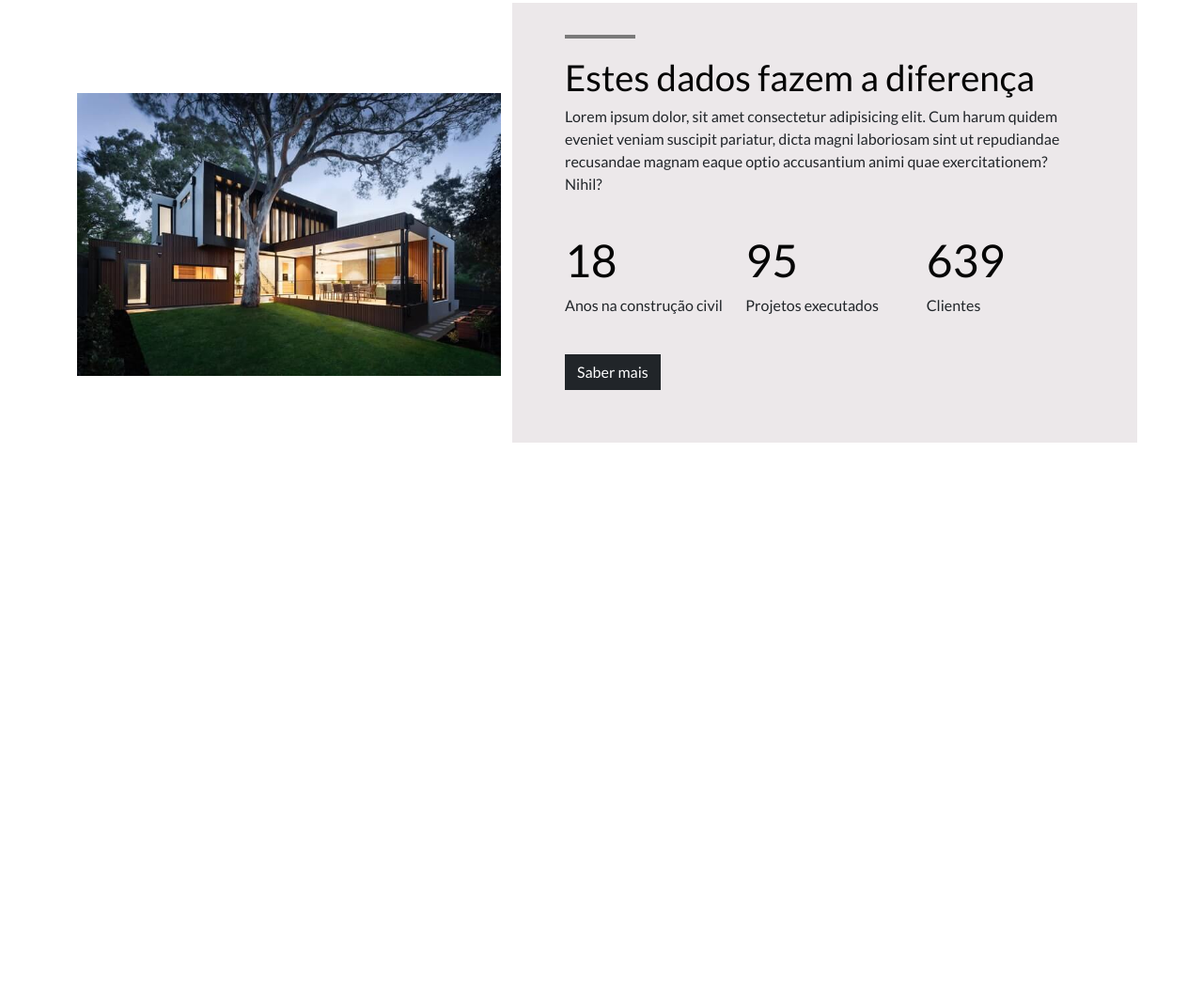
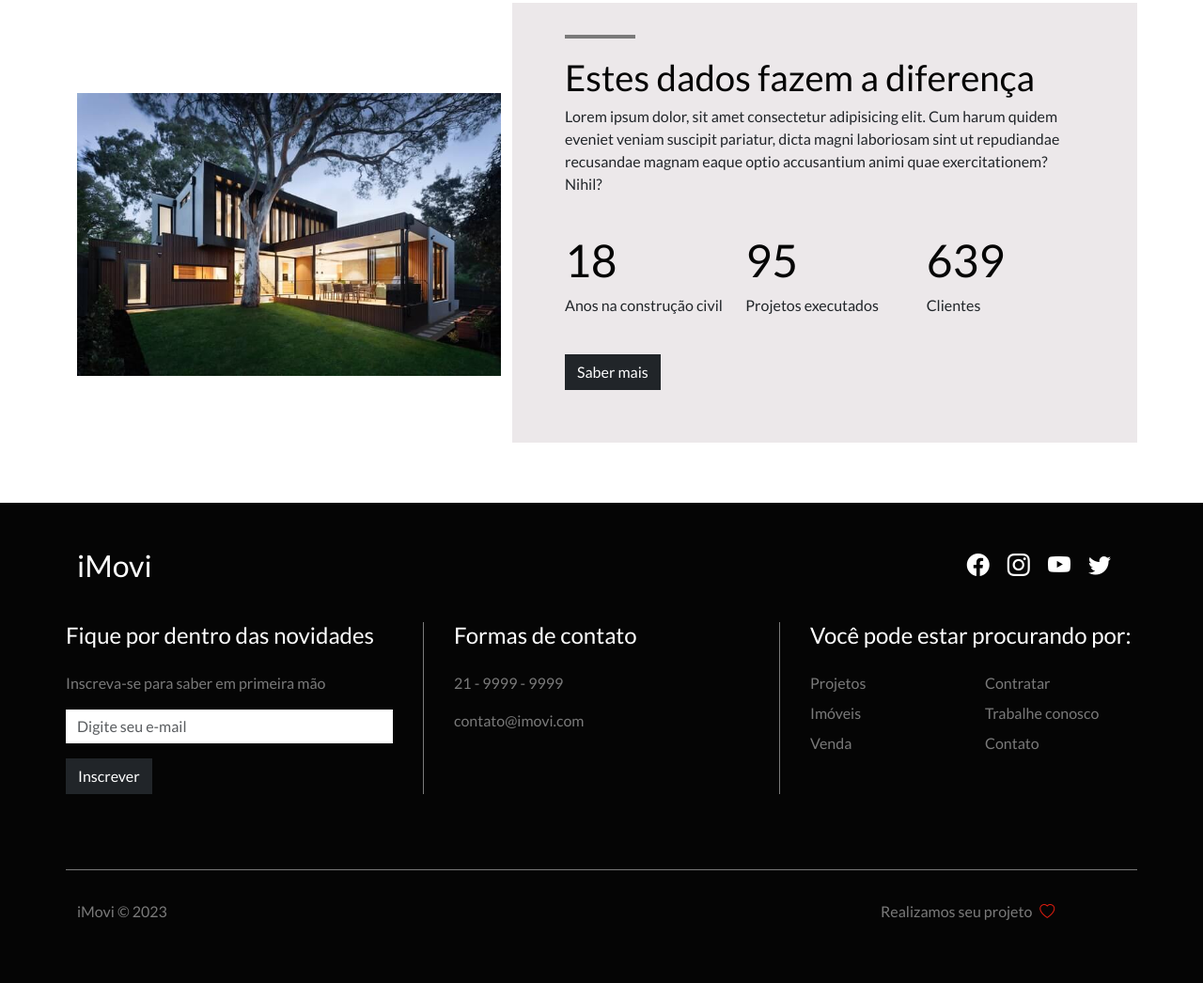
Before and after one commit to esscova/site-imovi, a plain HTML site: page index.html in a window 1280 px wide. Shown: the part 2633-3679 px from the top of the page at 94% size. Before the commit the page ends 3168 px from the top, so only its background shows below. Drawn offline with nearby package versions, Linux system fonts and the light colour scheme.

Commit message:
finalizado footer

```diff
--- a/css/style.css
+++ b/css/style.css
@@ -196,3 +196,75 @@
         padding: 3.5rem;
     }
 }
+/* FOOTER TOP */
+#footer{
+    padding: 3rem 2rem;
+}
+#footer-top{
+    margin-bottom: 2rem;
+}
+#footer-top,
+#footer-top i{
+    color: #fff;
+}
+#social-icons{
+    text-align: right;
+}
+#social-icons i{
+    margin-right: 1rem;
+    font-size: 1.5rem;
+    cursor: pointer;
+}
+#social-icons i:hover{
+    color: #7a7a7a;
+}
+/* FOOTER CENTRAL */
+#footer-details{
+    margin-bottom: 3rem;
+}
+#news-container,
+#contact-container,
+#links-container {
+    padding: 0;
+    border: 0;
+    margin-bottom:2rem ;
+}
+#footer-details h4{
+    color: #fff;
+    margin-bottom: 1.5rem;
+}
+#news-container input{
+    border-radius: 0;
+    border: none;
+}
+#links-container li{
+    margin-bottom: .5rem;
+}
+#links-container a{
+    text-decoration: none;
+}
+#links-container a:hover{
+    color: #fff;
+}
+/* FOOTER BOTTOM */
+#footer-bottom{
+    border-top: 1px solid #7a7a7a;
+    padding-top: 2rem;
+}
+#footer-bottom i{
+    color: #e61e10;
+    margin-left: .3rem;
+}
+@media(min-width: 768px){
+    #news-container{
+        padding-right: 2rem;
+    }
+    #links-container{
+        padding-left: 2rem;
+    }
+    #contact-container{
+        padding: 0 2rem;
+        border-left: 1px solid #7a7a7a;
+        border-right: 1px solid #7a7a7a;
+    }
+}
--- a/index.html
+++ b/index.html
@@ -296,5 +296,83 @@
         </div>
       </div>
     </div>
+
+    <!-- FOOTER -->
+    <footer class="container-fluid bg-dark-color" id="footer">
+      <div class="container">
+        <div class="row">
+          <!-- FOOTER TOP -->
+          <div class="col-12" id="footer-top">
+            <div class="row justify-content-between">
+              <div class="col-4">
+                <h2>iMovi</h2>
+              </div>
+              <div class="col-4" id="social-icons">
+                <i class="bi bi-facebook"></i>
+                <i class="bi bi-instagram"></i>
+                <i class="bi bi-youtube"></i>
+                <i class="bi bi-twitter"></i>
+              </div>
+            </div>
+          </div>
+          <!-- FOOTER CENTRAL -->
+          <div class="col-12" id="footer-details">
+            <div class="row">
+              <div class="col-12 col-md-4" id="news-container">
+                <h4>Fique por dentro das novidades</h4>
+                <p class="second-color">
+                  Inscreva-se para saber em primeira mão
+                </p>
+                <form action="">
+                  <div class="mb-3">
+                    <input
+                      type="email"
+                      class="form-control"
+                      placeholder="Digite seu e-mail"
+                    />
+                  </div>
+                  <button class="btn btn-dark" type="submit">Inscrever</button>
+                </form>
+              </div>
+              <div class="col-12 col-md-4" id="contact-container">
+                <h4>Formas de contato</h4>
+                <p class="second-color">21 - 9999 - 9999</p>
+                <p class="second-color">contato@imovi.com</p>
+              </div>
+              <div class="col-12 col-md-4" id="links-container">
+                <div class="row">
+                  <h4>Você pode estar procurando por:</h4>
+                  <div class="col-6">
+                    <ul class="list-unstyled">
+                      <li><a href="#" class="second-color">Projetos</a></li>
+                      <li><a href="#" class="second-color">Imóveis</a></li>
+                      <li><a href="#" class="second-color">Venda</a></li>
+                    </ul>
+                  </div>
+                  <div class="col-6">
+                    <ul class="list-unstyled">
+                      <li><a href="#" class="second-color">Contratar</a></li>
+                      <li><a href="#" class="second-color">Trabalhe conosco</a></li>
+                      <li><a href="#" class="second-color">Contato</a></li>
+                    </ul>
+                  </div>
+                </div>
+              </div>
+            </div>
+          </div>
+          <!-- FOOTER BOTTOM -->
+          <div class="col-12" id="footer-bottom">
+            <div class="row justify-content-between">
+              <div class="col-12 col-md-3">
+                <p class="second-color">iMovi &copy; 2023</p>
+              </div>
+              <div class="col-12 col-md-3">
+                <p class="second-color">Realizamos seu projeto <i class="bi bi-heart"></i></p>
+              </div>
+            </div>
+          </div>
+        </div>
+      </div>
+    </footer>
   </body>
 </html>
```
